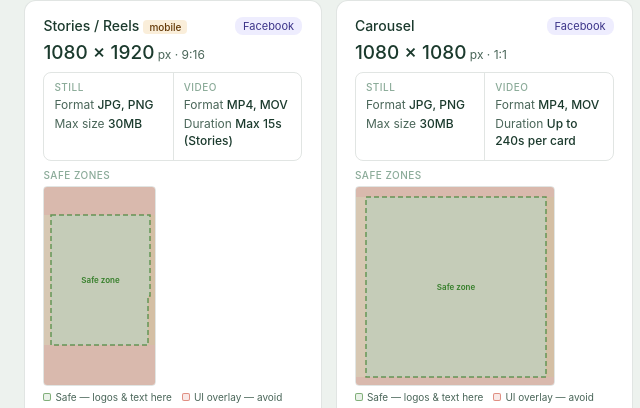
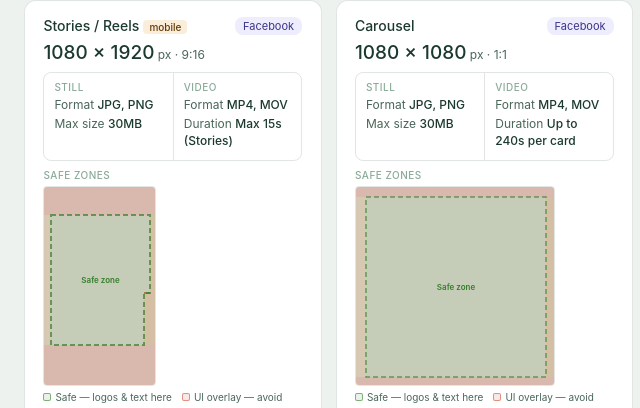
Before and after one commit to NoA-Connect-NO/ad-formats-display-video-some, a plain HTML site: page index.html in a window 1280 px wide. Shown: the part 2964-3372 px from the top of the page, 0-640 px from the left. Drawn offline with Linux system fonts and the light colour scheme.

Commit message:
Add files via upload

```diff
--- a/index.html
+++ b/index.html
@@ -401,27 +401,37 @@ function buildSVG(f,W,H,labelMode){
     svg+=`<rect x="0" y="${H-bPx}" width="${W}" height="${bPx}" fill="${danger}"/>`;
     // Left caution: full height of middle band
     svg+=`<rect x="0" y="${tPx}" width="${lPx}" height="${safeH}" fill="${cautL}"/>`;
-    // Right caution: two zones
-    // Top-right notch area: narrower (60px like left) — height = notchH (60px scaled)
-    const notchPx=Math.round((60/1920)*H); // 60px top-right zone in actual pixels scaled
-    const rNarrow=lPx; // same as left (60px) for the notch
-    const rWide=rPx;   // full 120px below
-    svg+=`<rect x="${W-rNarrow}" y="${tPx}" width="${rNarrow}" height="${notchPx}" fill="${cautR}" opacity="0.6"/>`;
-    svg+=`<rect x="${W-rWide}" y="${tPx+notchPx}" width="${rWide}" height="${safeH-notchPx}" fill="${cautR}"/>`;
+    // Right caution: step/notch in top-right
+    // Top notch: narrow zone (same width as left=60px) for top ~30% of safe height
+    // Then widens to full 120px for remaining 70%
+    // This makes the step very visible at any size
+    const notchH=Math.round(safeH*0.30); // notch occupies top 30% of safe zone height
+    const rNarrow=lPx;  // 60px — matches left side
+    const rWide=rPx;    // 120px — full right margin
+    const stepW=rWide-rNarrow; // the visible step width (60px in real units, scaled)
+    // Render the two right caution blocks
+    svg+=`<rect x="${W-rNarrow}" y="${tPx}" width="${rNarrow}" height="${notchH}" fill="${cautR}"/>`;
+    svg+=`<rect x="${W-rWide}" y="${tPx+notchH}" width="${rWide}" height="${safeH-notchH}" fill="${cautR}"/>`;
+    // Draw a small step indicator line to make the notch pop
+    svg+=`<line x1="${W-rWide}" y1="${tPx+notchH}" x2="${W-rNarrow}" y2="${tPx+notchH}" stroke="rgba(192,34,10,0.7)" stroke-width="1.5"/>`;
     // Safe zone: L-shape polygon
-    // Points: top-left=(lPx,tPx), top-right-inner=(W-rNarrow,tPx),
-    //         step-right=(W-rNarrow,tPx+notchPx), step-wide=(W-rWide,tPx+notchPx),
-    //         bottom-right=(W-rWide,tPx+safeH), bottom-left=(lPx,tPx+safeH)
     const pts=[
       `${lPx},${tPx}`,
       `${W-rNarrow},${tPx}`,
-      `${W-rNarrow},${tPx+notchPx}`,
-      `${W-rWide},${tPx+notchPx}`,
+      `${W-rNarrow},${tPx+notchH}`,
+      `${W-rWide},${tPx+notchH}`,
       `${W-rWide},${tPx+safeH}`,
       `${lPx},${tPx+safeH}`
     ].join(' ');
     svg+=`<polygon points="${pts}" fill="${safeF}"/>`;
-    svg+=`<polygon points="${pts}" fill="none" stroke="${safeS}" stroke-width="1.5" stroke-dasharray="5,3"/>`;
+    svg+=`<polygon points="${pts}" fill="none" stroke="${safeS}" stroke-width="2" stroke-dasharray="5,3"/>`;
+    // Step dimension labels in modal mode
+    if(labelMode==="modal"){
+      svg+=`<text x="${W-rNarrow/2}" y="${tPx+notchH/2+3}" text-anchor="middle" font-family="${ff}" font-size="${fs-1}" fill="rgba(176,96,0,1)" font-weight="600">60px</text>`;
+      svg+=`<text x="${W-rWide/2}" y="${tPx+notchH+safeH/2}" text-anchor="middle" font-family="${ff}" font-size="${fs-1}" fill="rgba(176,96,0,1)" font-weight="600">120px</text>`;
+      // Arrow indicating step
+      svg+=`<text x="${W-rNarrow-4}" y="${tPx+notchH+fs}" text-anchor="end" font-family="${ff}" font-size="${fs-1}" fill="rgba(192,34,10,0.9)">↓ step</text>`;
+    }
   } else if(isMetaVert){
     // Top danger: full width
     svg+=`<rect x="0" y="0" width="${W}" height="${tPx}" fill="${danger}"/>`;
@@ -430,23 +440,33 @@ function buildSVG(f,W,H,labelMode){
     // Left caution: full middle height
     svg+=`<rect x="0" y="${tPx}" width="${lPx}" height="${safeH}" fill="${cautL}"/>`;
     // Right caution: notch at bottom-right
-    // From Meta spec: bottom-right has extra step inward (the CTA button area)
-    // The notch is approx bottom 35% of the right side margin area stepping inward
-    const rNotchH=Math.round(safeH*0.38); // bottom ~38% of safe height has extra right notch
-    const rExtra=Math.round(rPx*0.3); // extra 30% wider on bottom-right
-    svg+=`<rect x="${W-rPx}" y="${tPx}" width="${rPx}" height="${safeH-rNotchH}" fill="${cautR}"/>`;
-    svg+=`<rect x="${W-rPx-rExtra}" y="${tPx+safeH-rNotchH}" width="${rPx+rExtra}" height="${rNotchH}" fill="${cautR}"/>`;
+    // The right margin is standard for top ~60% of safe zone,
+    // then steps INWARD (wider danger) for bottom ~40% — CTA button area
+    // We use rPx as standard right margin, and add an extra step of same size for bottom
+    const rNotchH=Math.round(safeH*0.40); // bottom 40% of safe zone has wider right danger
+    const rNormal=rPx;               // standard right margin
+    const rStep=Math.round(rPx*0.8); // extra step width — makes it obviously visible
+    const rBottom=rNormal+rStep;     // total right danger width in bottom zone
+    // Render the two right caution blocks
+    svg+=`<rect x="${W-rNormal}" y="${tPx}" width="${rNormal}" height="${safeH-rNotchH}" fill="${cautR}"/>`;
+    svg+=`<rect x="${W-rBottom}" y="${tPx+safeH-rNotchH}" width="${rBottom}" height="${rNotchH}" fill="${cautR}"/>`;
+    // Step indicator line
+    svg+=`<line x1="${W-rBottom}" y1="${tPx+safeH-rNotchH}" x2="${W-rNormal}" y2="${tPx+safeH-rNotchH}" stroke="rgba(192,34,10,0.7)" stroke-width="1.5"/>`;
     // Safe zone: L-shape polygon
     const pts=[
       `${lPx},${tPx}`,
-      `${W-rPx},${tPx}`,
-      `${W-rPx},${tPx+safeH-rNotchH}`,
-      `${W-rPx-rExtra},${tPx+safeH-rNotchH}`,
-      `${W-rPx-rExtra},${tPx+safeH}`,
+      `${W-rNormal},${tPx}`,
+      `${W-rNormal},${tPx+safeH-rNotchH}`,
+      `${W-rBottom},${tPx+safeH-rNotchH}`,
+      `${W-rBottom},${tPx+safeH}`,
       `${lPx},${tPx+safeH}`
     ].join(' ');
     svg+=`<polygon points="${pts}" fill="${safeF}"/>`;
-    svg+=`<polygon points="${pts}" fill="none" stroke="${safeS}" stroke-width="1.5" stroke-dasharray="5,3"/>`;
+    svg+=`<polygon points="${pts}" fill="none" stroke="${safeS}" stroke-width="2" stroke-dasharray="5,3"/>`;
+    if(labelMode==="modal"){
+      svg+=`<text x="${W-rNormal/2}" y="${tPx+safeH/3}" text-anchor="middle" font-family="${ff}" font-size="${fs-1}" fill="rgba(176,96,0,1)" font-weight="600">6%</text>`;
+      svg+=`<text x="${W-rBottom/2}" y="${tPx+safeH-rNotchH/2}" text-anchor="middle" font-family="${ff}" font-size="${fs-1}" fill="rgba(176,96,0,1)" font-weight="600">CTA</text>`;
+    }
   } else {
     // Standard rectangular safe zone
     svg+=`<rect x="0" y="0" width="${W}" height="${tPx}" fill="${danger}"/>`;
```
